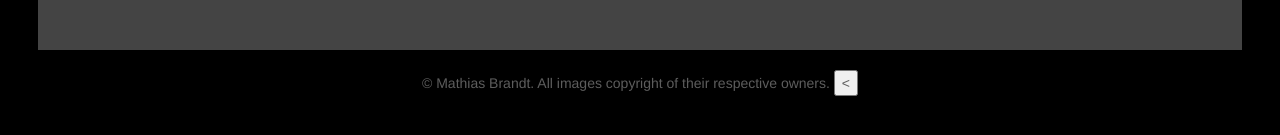
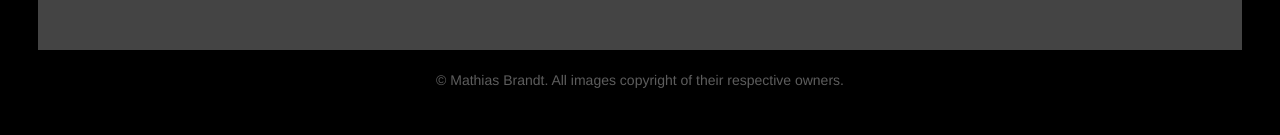
Before and after one commit to MathiasBrandt/frwaw-mashup, a plain HTML site: page index.html in a window 1280 px wide. Shown: the part 623-758 px from the top of the page. Drawn offline with Linux system fonts and the light colour scheme.

Commit message:
removed unused button

```diff
--- a/index.html
+++ b/index.html
@@ -60,7 +60,6 @@
 
         <footer class="text-center">
             &copy; Mathias Brandt. All images copyright of their respective owners.
-            <input class="button" type="submit" value="<" onclick="reverse()" />
         </footer>
     </div>
 </body>
```
